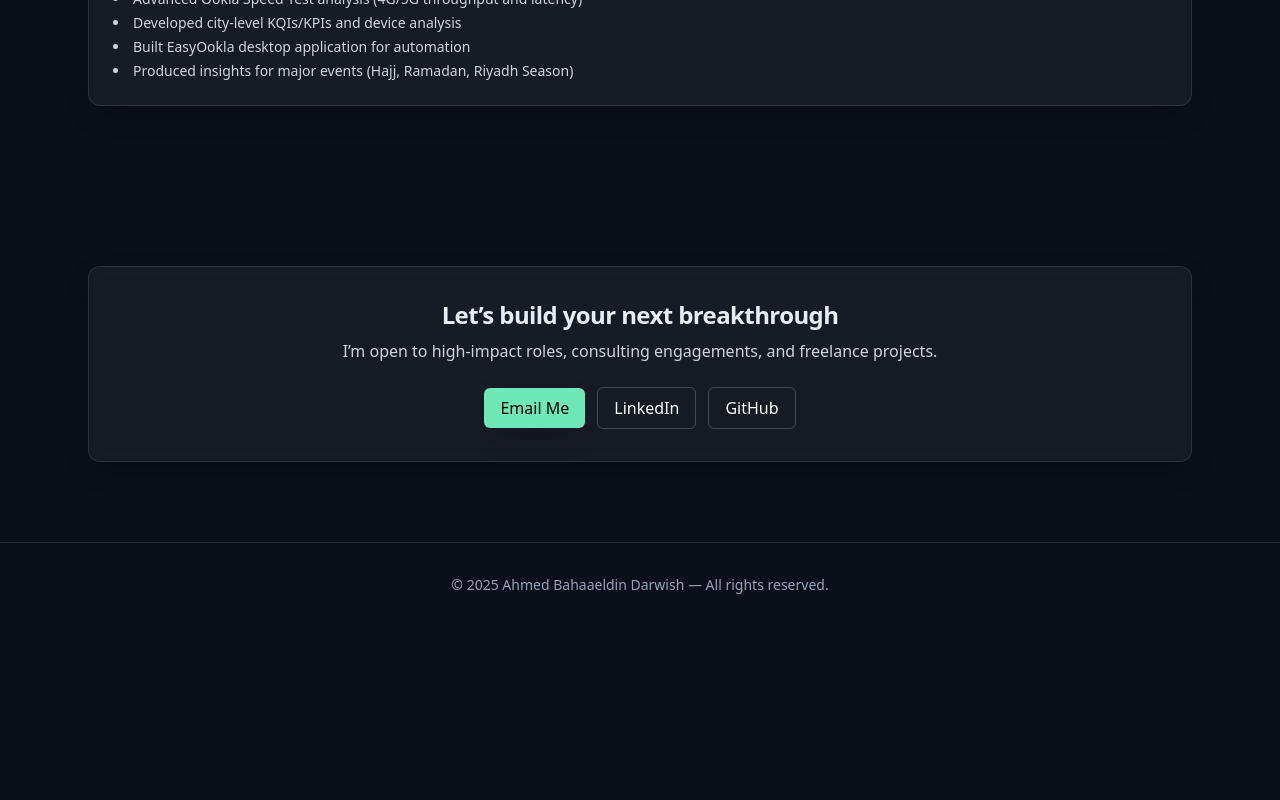
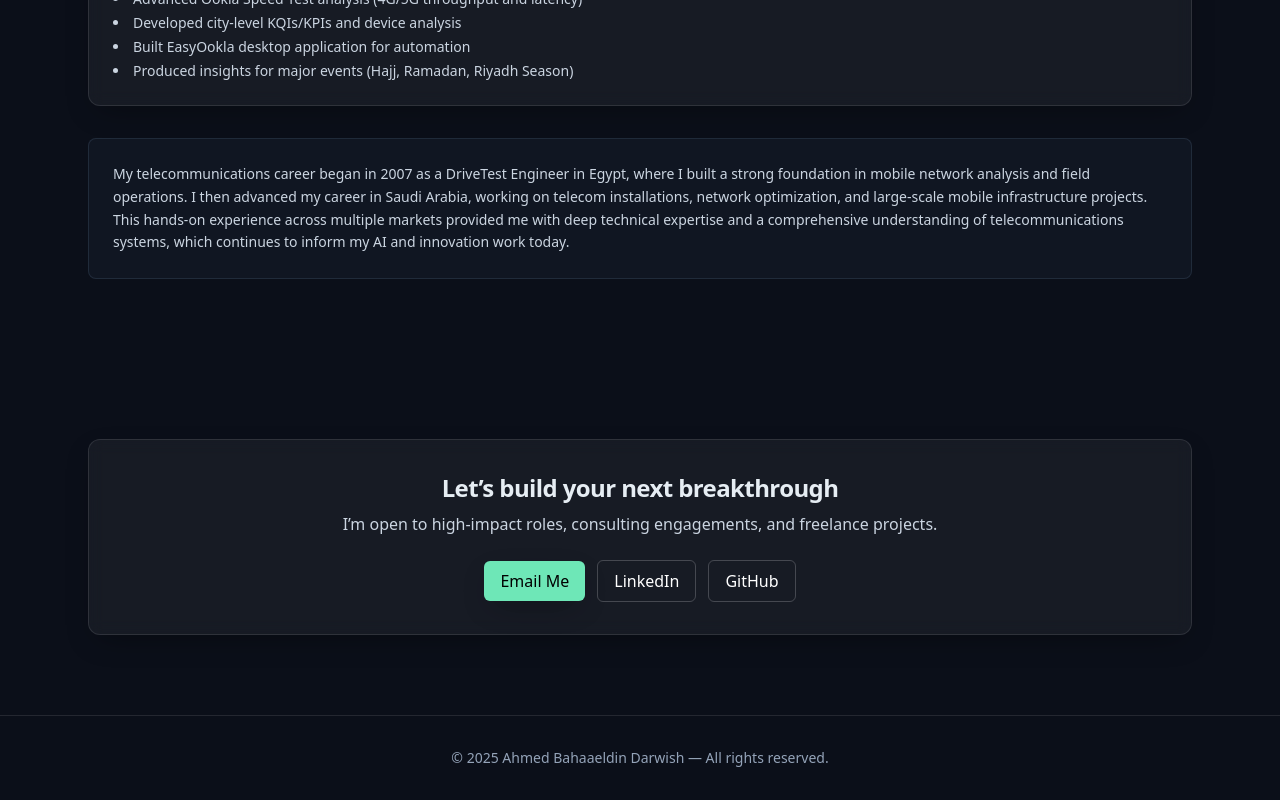
Before and after one commit to abdarwish23/darwish-portofolio, a Next.js app: page / in a window 1280 px wide. Shown: the part 5720-6520 px from the top of the page. Before the commit the page ends 6347 px from the top, so only its background shows below. Built offline with nearby package versions, Linux system fonts and the light colour scheme.

Commit message:
updated experience

```diff
--- a/components/Experience.tsx
+++ b/components/Experience.tsx
@@ -19,6 +19,15 @@ export default function Experience() {
             </div>
           ))}
         </div>
+        <div className="mt-8 p-6 bg-slate-800/30 rounded-lg border border-slate-700/50">
+          <p className="text-sm text-slate-300 leading-relaxed">
+            My telecommunications career began in 2007 as a DriveTest Engineer in Egypt, where I built a strong foundation
+            in mobile network analysis and field operations. I then advanced my career in Saudi Arabia, working on telecom
+            installations, network optimization, and large-scale mobile infrastructure projects. This hands-on experience
+            across multiple markets provided me with deep technical expertise and a comprehensive understanding of
+            telecommunications systems, which continues to inform my AI and innovation work today.
+          </p>
+        </div>
       </div>
     </section>
   );
```
